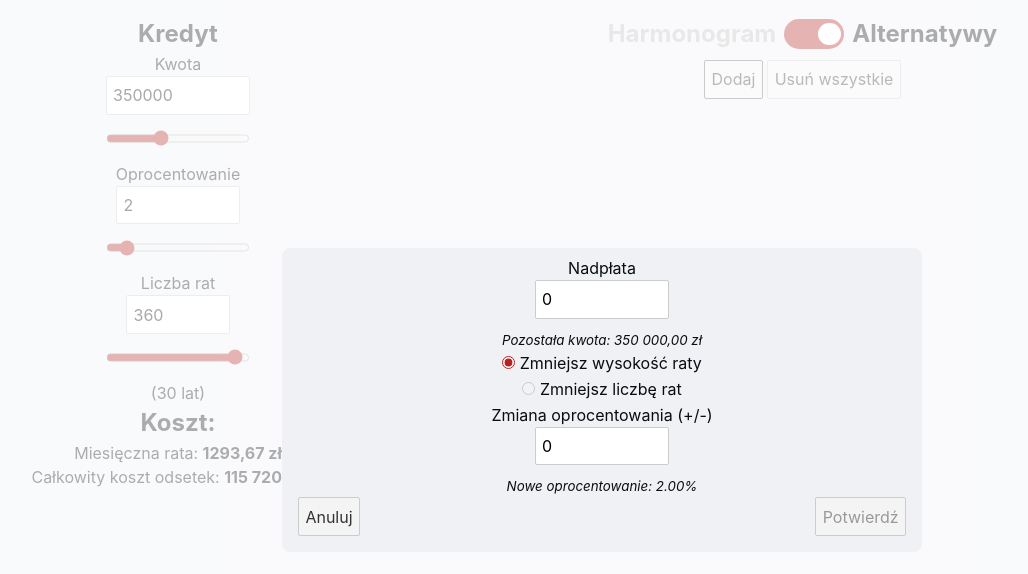
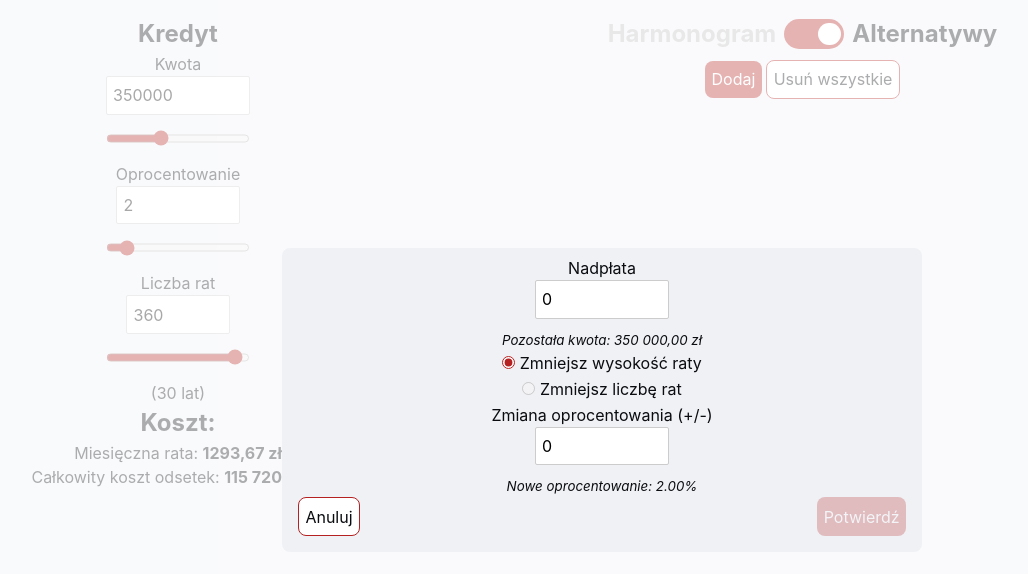
Before and after one commit to adamwroo/svelte-mortgage-calculator, a Svelte app: page / in a window 1280 px wide. Both pictures are taken after a click on the button "Dodaj". Shown: the top 574 px of the page, without its empty margins (38-1066 px from the left). Built offline with nearby package versions, Linux system fonts and the light colour scheme.

Commit message:
styles for primary and secondary buttons added

```diff
--- a/public/global.css
+++ b/public/global.css
@@ -6,33 +6,66 @@ html, body {
 }
 
 body:not(.dark-mode) {
-	--accent-color: #B62121;
-	--color: hsl(222deg, 22%, 5%);
-	--background-color: hsl(225deg, 25%, 95%);
-	--background-color-card: hsl(0deg 0% 100%);
-	--background-color-dialog: hsl(225deg, 25%, 95%);
-	--background-color-dialog-bg: hsla(0deg, 0%, 100%, 0.66);
-	--background-color-table: hsl(0deg 0% 100%);
-	--not-selected-text: #bbb;
+	--accent-color: hsl(0deg, 69%, 42%);
+	--text-color: hsl(222deg, 22%, 5%);
+	--not-selected-text-color: #bbb;
+	--background-color-base: 225deg, 25%, 95%;
+	--background-color-card-base: 0deg, 0%, 100%;
 }
 
 body.dark-mode {
-	--accent-color: #B62121;
-	--color: hsl(0deg, 0%, 100%);;
-	--background-color: hsl(210deg, 30%, 8%);
-	--background-color-card: hsl(210deg, 22%, 15%);
-	--background-color-dialog: hsl(210deg, 30%, 8%);
-	--background-color-dialog-bg: hsla(210deg, 22%, 15%, 0.66);
-	--background-color-table: hsl(210deg, 22%, 15%);
-	--not-selected-text: #555;
+	--accent-color: hsl(0deg, 69%, 42%);
+	--text-color: hsl(0deg, 0%, 100%);
+	--not-selected-text-color: #555;
+	--background-color-base: 210deg, 30%, 8%;
+	--background-color-card-base: 210deg, 22%, 15%;
 }
 
 body {
 	box-sizing: border-box;
 	font-family: -apple-system, BlinkMacSystemFont, "Segoe UI", Roboto, Oxygen-Sans, Ubuntu, Cantarell, "Helvetica Neue", sans-serif;
-	color: var(--color);
+	color: var(--text-color);
 	background-color: var(--background-color);
 	accent-color: var(--accent-color);
+
+	--background-color: hsl(var(--background-color-base));
+	--background-color-card: hsl(var(--background-color-card-base));
+	--background-color-dialog: hsl(var(--background-color-base));
+	--background-color-dialog-bg: hsla(var(--background-color-card-base), 0.66);
+	--background-color-table: hsl(var(--background-color-card-base));
+}
+
+button.primary, button.primary:not(:disabled):active, button.primary:focus,
+button.secondary, button.secondary:not(:disabled):active, button.secondary:focus {
+	opacity: 1;
+	border-radius: 8px;
+	cursor: pointer;
+	transition: opacity 0.3s, transform 0.3s;
+	transform-origin: center center;
+}
+
+button.primary, button.primary:not(:disabled):active, button.primary:focus {
+	background-color: var(--accent-color);
+	border: none;
+	color: hsl(0deg, 0%, 100%);
+}
+
+button.secondary, button.secondary:not(:disabled):active, button.secondary:focus {
+	background-color: var(--background-color-card);
+	color: var(--text-color);
+	border: 1px solid var(--accent-color);
+}
+
+button.primary:disabled, button.primary:disabled:hover {
+	color: hsl(0deg, 0%, 100%);
+	opacity: 0.25;
+	transform: scale(1);
+}
+
+button.primary:hover, button.primary:not(:disabled):active:hover, button.primary:focus:hover,
+button.secondary:hover, button.secondary:not(:disabled):active:hover, button.secondary:focus:hover {
+	opacity: 0.85;
+	transform: scale(1.02);
 }
 
 a {
--- a/src/components/Alternatives.svelte
+++ b/src/components/Alternatives.svelte
@@ -54,8 +54,8 @@
     }
 </script>
 
-<button on:click={() => openDialog()}>Dodaj</button>
-<button on:click={removeAllAlternatives}>Usuń wszystkie</button>
+<button class="primary" on:click={() => openDialog()}>Dodaj</button>
+<button class="secondary" on:click={removeAllAlternatives}>Usuń wszystkie</button>
 
 {#if showingDialog}
     <AlternativeDialog
--- a/src/components/Dialog.svelte
+++ b/src/components/Dialog.svelte
@@ -61,7 +61,6 @@
         max-height: 100%;
         margin: var(--main-margin) auto;
         border-radius: 0.5rem;
-        color: var(--color);
         background-color: var(--background-color-dialog);
         }
 
--- a/src/components/Schedule.svelte
+++ b/src/components/Schedule.svelte
@@ -42,7 +42,7 @@
         Zmniejsz wysokość raty po nadpłacie
     </label>
 </div>
-<button on:click={() => clearOverpayments()}>Usuń nadpłaty</button>
+<button class="secondary" on:click={() => clearOverpayments()}>Usuń nadpłaty</button>
 
 <div class="table-container">
     <table>
--- a/src/components/alternatives/Alternative.svelte
+++ b/src/components/alternatives/Alternative.svelte
@@ -23,8 +23,8 @@
 </script>
 
 <p>
-    <button on:click={edit}>Edytuj</button>
-    <button on:click={remove}>Usuń</button>
+    <button class="primary" on:click={edit}>Edytuj</button>
+    <button class="secondary" on:click={remove}>Usuń</button>
 </p>
 {#if newMortgage == null}
     <p class="warning">Niewłaściwe dane</p>
--- a/src/components/alternatives/AlternativeForm.svelte
+++ b/src/components/alternatives/AlternativeForm.svelte
@@ -65,8 +65,8 @@
     </label>
 
     <div class="buttons">
-        <button type="button" on:click={onCancel}>Anuluj</button>
-        <button type="submit" disabled={!isAlternativeDifferent}>Potwierdź</button>
+        <button type="button" class="secondary" on:click={onCancel}>Anuluj</button>
+        <button type="submit" class="primary" disabled={!isAlternativeDifferent}>Potwierdź</button>
     </div>
 </form>
 
--- a/src/components/shared/ToggleSwitch.svelte
+++ b/src/components/shared/ToggleSwitch.svelte
@@ -96,12 +96,12 @@
     }
 
     span.selected {
-        color: var(--color);
+        color: var(--text-color);
         transition: color var(--transition-duration);
     }
 
     span:not(.selected ){
-        color: var(--not-selected-text);
+        color: var(--not-selected-text-color);
         transition: color var(--transition-duration);
     }
 </style>
```
